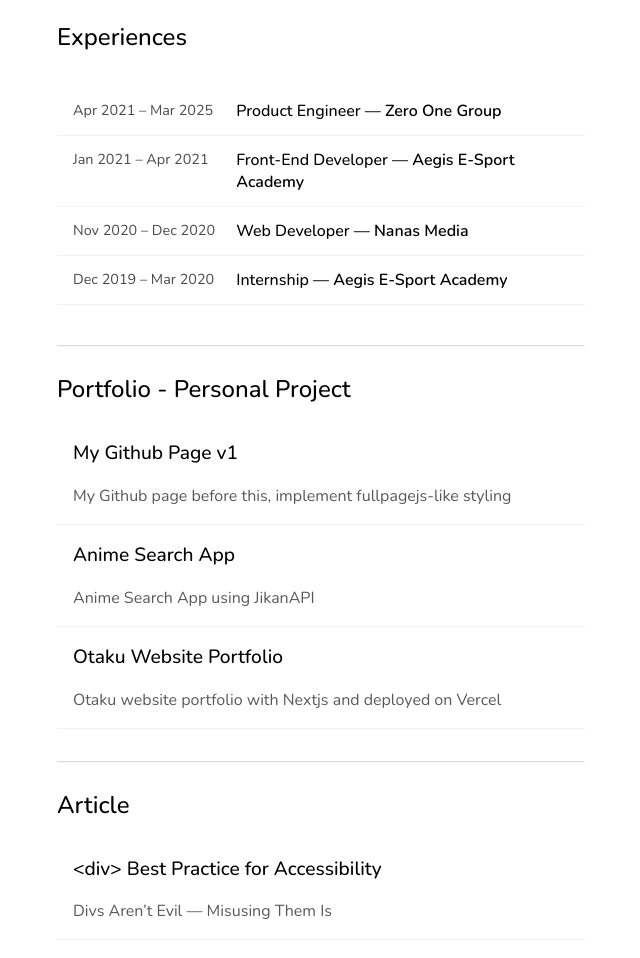
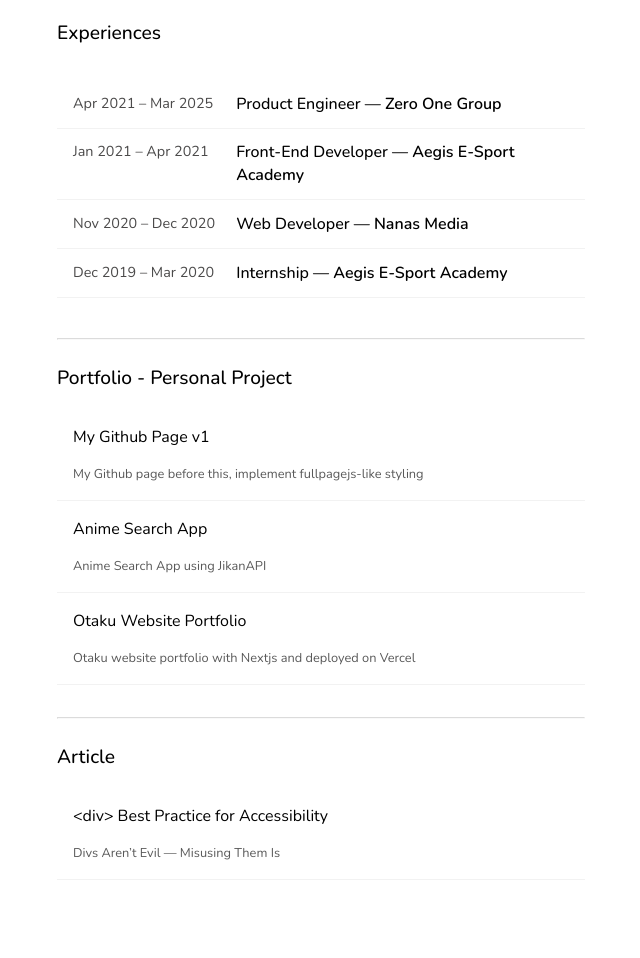
Before and after one commit to gelembungsahabat/gelembungsahabat.github.io, an Astro site: page / in a window 1280 px wide. Shown: the part 528-1486 px from the top of the page, without its empty margins (583-1223 px from the left). After the commit the page ends 1440 px from the top, so only its background shows below. Built offline with nearby package versions, Linux system fonts and the light colour scheme; Astro itself is replaced by a stand-in of ours.

Commit message:
fix: fix semantic header

```diff
--- a/src/components/App.css
+++ b/src/components/App.css
@@ -112,12 +112,20 @@
 
 h2 {
   /* font-weight better from 400-500 for normal text */
+  font-size: clamp(1rem, 2.5vw, 1.2rem);
   font-weight: 500;
   margin: 1rem 0;
 }
 
 h3 {
+  font-size: clamp(0.8rem, 2.5vw, 1rem);
+  font-weight: 400;
+  margin: 1rem 0;
+}
+
+h4 {
   opacity: 65%;
+  font-size: clamp(0.6rem, 2.5vw, 0.8rem);
   font-weight: 400;
   margin: 1rem 0;
 }
--- a/src/components/sections/articles.tsx
+++ b/src/components/sections/articles.tsx
@@ -12,8 +12,8 @@
             return (
               <a href={val.href} className="article-card" key={idx}>
                 <div className="content-wrapper">
-                  <h2 className="title">{val.title}</h2>
-                  <h3 className="subtitle">{val.subtitle}</h3>
+                  <h3>{val.title}</h3>
+                  <h4>{val.subtitle}</h4>
                 </div>
               </a>
             );
--- a/src/components/sections/portfolio-list.tsx
+++ b/src/components/sections/portfolio-list.tsx
@@ -11,8 +11,8 @@
             return (
               <a href={val.href} className="article-card" key={idx}>
                 <div className="content-wrapper">
-                  <h2 className="title">{val.title}</h2>
-                  <h3 className="subtitle">{val.subtitle}</h3>
+                  <h3>{val.title}</h3>
+                  <h4>{val.subtitle}</h4>
                 </div>
               </a>
             );
--- a/src/components/sections/styles/portfolio.css
+++ b/src/components/sections/styles/portfolio.css
@@ -22,14 +22,6 @@
   margin: 1rem;
 }
 
-.title {
-  font-size: clamp(0.9rem, 2.5vw, 1.2rem);
-}
-
-.subtitle {
-  font-size: clamp(0.8rem, 2.5vw, 1rem);
-}
-
 .more-portfolio-button {
   background-color: transparent;
 }
```
